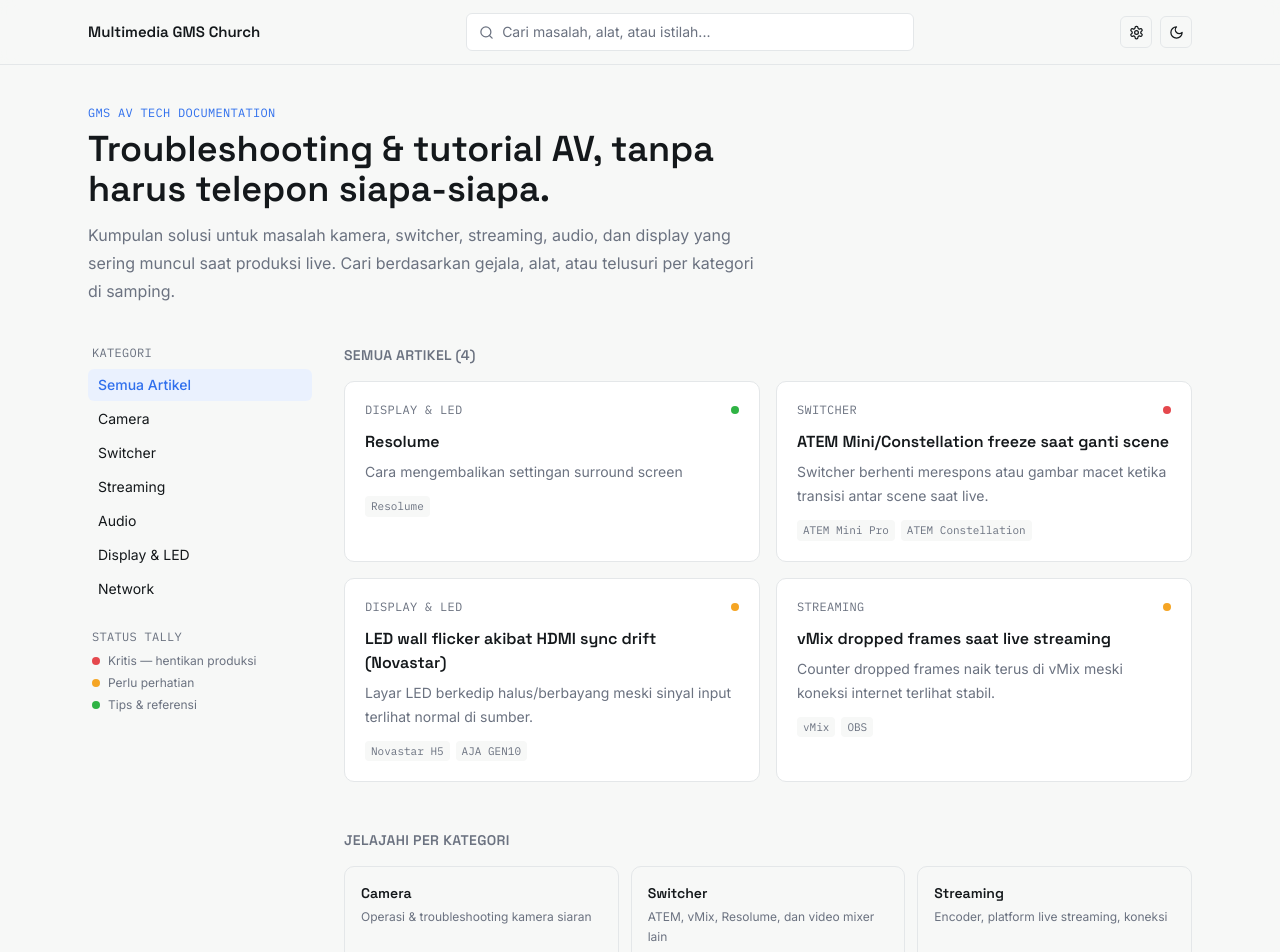
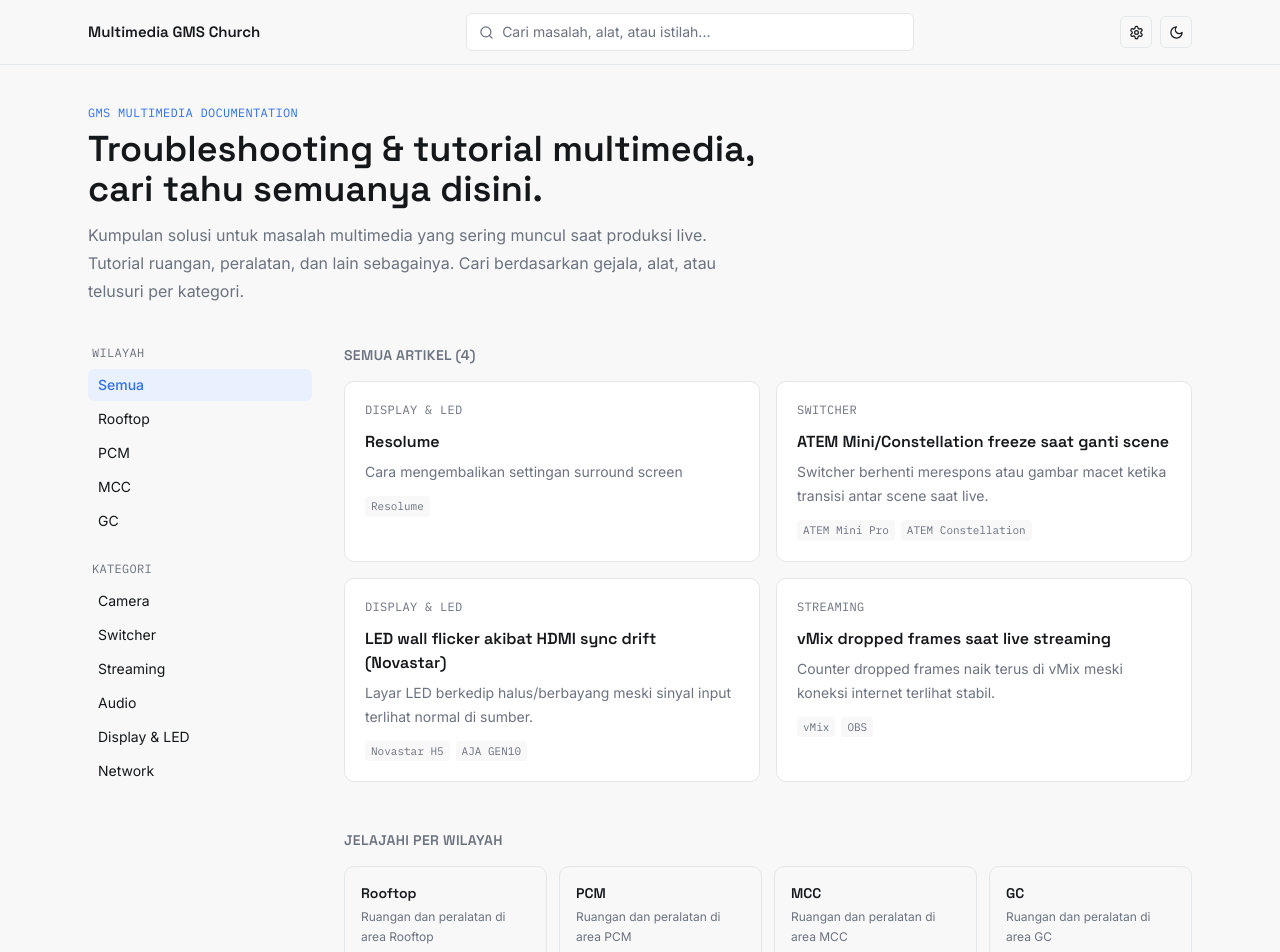
Before and after one commit to christophertekvi/gms-av-techsupport, a Next.js app: page / in a window 1280 px wide. Shown: the top 952 px of the page. Built offline with nearby package versions, Linux system fonts and the light colour scheme.

Commit message:
menambahkan kategori

```diff
--- a/app/admin/page.js
+++ b/app/admin/page.js
@@ -1,14 +1,13 @@
 'use client'
 
 import { useEffect, useState } from 'react'
-import { CATEGORIES } from '@/lib/categories'
-import TallyDot from '@/components/TallyDot'
+import { CATEGORIES, WILAYAH } from '@/lib/categories'
 import { Loader2, Upload, Trash2, Pencil, Plus, LogOut, Bold, Italic, Heading2, Heading3, List, ListOrdered, Link as LinkIcon, Video } from 'lucide-react'
 
 const EMPTY_FORM = {
   title: '',
   category: CATEGORIES[0].slug,
-  severity: 'tip',
+  wilayah: '',
   description: '',
   tags: '',
   equipment: '',
@@ -79,7 +78,7 @@
           className="w-full rounded-sm border border-border-light dark:border-border-dark bg-surface-light dark:bg-surface-dark px-3 py-2 text-sm outline-none"
           autoFocus
         />
-        {error && <p className="text-sm text-tally-critical">{error}</p>}
+        {error && <p className="text-sm text-red-500">{error}</p>}
         <button
           type="submit"
           disabled={loading}
@@ -172,11 +171,10 @@
               {articles.map((a) => (
                 <div key={a.slug} className="flex items-center justify-between p-4">
                   <div className="flex items-center gap-3 min-w-0">
-                    <TallyDot severity={a.severity} />
                     <div className="min-w-0">
                       <p className="text-sm font-medium truncate">{a.title}</p>
                       <p className="text-xs text-muted-light dark:text-muted-dark font-mono">
-                        {a.category} · {a.slug}
+                        {a.category}{a.wilayah ? ` · ${a.wilayah}` : ''} · {a.slug}
                       </p>
                     </div>
                   </div>
@@ -194,7 +192,7 @@
                     <button
                       onClick={() => handleDelete(a.slug)}
                       aria-label="Hapus"
-                      className="text-muted-light dark:text-muted-dark hover:text-tally-critical"
+                      className="text-muted-light dark:text-muted-dark hover:text-red-500"
                     >
                       <Trash2 size={15} />
                     </button>
@@ -240,7 +238,7 @@
     if (!url) return
 
     // Parse YouTube
-    const ytReg = /^.*(youtu.be\/|v\/|u\/\w\/|embed\/|watch\?v=|\&v=)([^#\&\?]*).*/
+    const ytReg = /^.*(youtu.be\/|v\/|u\/\w\/|embed\/|watch\?v=|\\&v=)([^#\\&\\?]*).*/
     const ytMatch = url.match(ytReg)
     const ytId = ytMatch && ytMatch[2].length === 11 ? ytMatch[2] : null
 
@@ -277,6 +275,7 @@
         if (d.article) {
           setForm({
             ...d.article,
+            wilayah: d.article.wilayah || '',
             tags: (d.article.tags || []).join(', '),
             equipment: (d.article.equipment || []).join(', '),
           })
@@ -368,16 +367,19 @@
         </div>
         <div>
           <label className="block text-xs font-mono uppercase tracking-wide text-muted-light dark:text-muted-dark mb-1">
-            Tingkat / Tally
+            Wilayah
           </label>
           <select
-            value={form.severity}
-            onChange={(e) => update('severity', e.target.value)}
+            value={form.wilayah}
+            onChange={(e) => update('wilayah', e.target.value)}
             className="w-full rounded-sm border border-border-light dark:border-border-dark bg-surface-light dark:bg-surface-dark px-3 py-2 text-sm outline-none"
           >
-            <option value="critical">Kritis (merah)</option>
-            <option value="warning">Perlu Perhatian (kuning)</option>
-            <option value="tip">Tips (hijau)</option>
+            <option value="">— Tidak spesifik —</option>
+            {WILAYAH.map((w) => (
+              <option key={w.slug} value={w.slug}>
+                {w.label}
+              </option>
+            ))}
           </select>
         </div>
       </div>
@@ -521,7 +523,7 @@
         />
       </div>
 
-      {error && <p className="text-sm text-tally-critical">{error}</p>}
+      {error && <p className="text-sm text-red-500">{error}</p>}
 
       <div className="flex items-center gap-3 pt-2">
         <button
--- a/app/artikel/[slug]/page.js
+++ b/app/artikel/[slug]/page.js
@@ -1,9 +1,8 @@
 import Sidebar from '@/components/Sidebar'
-import TallyDot from '@/components/TallyDot'
 import CategoryBadge from '@/components/CategoryBadge'
 import MDXContent from '@/components/MDXContent'
 import { getAllSlugs, getArticleBySlug } from '@/lib/articles'
-import { SEVERITY_MAP } from '@/components/TallyDot'
+import { getWilayah } from '@/lib/categories'
 import { notFound } from 'next/navigation'
 import Link from 'next/link'
 import { ArrowLeft } from 'lucide-react'
@@ -16,7 +15,7 @@
   const article = getArticleBySlug(params.slug)
   if (!article) return {}
   return {
-    title: `${article.title} — AV Tech Church`,
+    title: `${article.title} — GMS Multimedia Docs`,
     description: article.description,
   }
 }
@@ -24,12 +23,12 @@
 export default function ArticlePage({ params }) {
   const article = getArticleBySlug(params.slug)
   if (!article) notFound()
-  const severityMeta = SEVERITY_MAP[article.severity] || SEVERITY_MAP.tip
+  const wilayah = article.wilayah ? getWilayah(article.wilayah) : null
 
   return (
     <main className="mx-auto max-w-6xl px-4 sm:px-6 py-10">
       <div className="flex flex-col lg:flex-row gap-8">
-        <Sidebar activeCategory={article.category} />
+        <Sidebar activeCategory={article.category} activeWilayah={article.wilayah} />
         <article className="flex-1 min-w-0 max-w-3xl">
           <Link
             href="/"
@@ -40,7 +39,14 @@
 
           <div className="flex items-center gap-3 mb-3">
             <CategoryBadge slug={article.category} />
-            <TallyDot severity={article.severity} showLabel />
+            {wilayah && (
+              <Link
+                href={`/wilayah/${article.wilayah}`}
+                className="inline-flex items-center rounded-sm border border-border-light dark:border-border-dark px-2 py-0.5 text-xs font-mono uppercase tracking-wide text-accent hover:border-accent transition-colors"
+              >
+                {wilayah.label}
+              </Link>
+            )}
           </div>
 
           <h1 className="font-display text-2xl sm:text-3xl font-semibold leading-tight mb-3">
--- a/app/layout.js
+++ b/app/layout.js
@@ -2,6 +2,7 @@
 import Navbar from '@/components/Navbar'
 import './globals.css'
 import { Analytics } from '@vercel/analytics/next';
+import { SpeedInsights } from '@vercel/speed-insights/next';
 
 const display = Space_Grotesk({
   subsets: ['latin'],
@@ -45,6 +46,7 @@
         <Navbar />
         {children}
         <Analytics />
+        <SpeedInsights />
         <footer className="border-t border-border-light dark:border-border-dark mt-16">
           <div className="mx-auto max-w-6xl px-4 sm:px-6 py-6 text-xs text-muted-light dark:text-muted-dark flex items-center justify-between">
             <span>GMS Church — Technical Support</span>
--- a/app/page.js
+++ b/app/page.js
@@ -1,7 +1,7 @@
 import Sidebar from '@/components/Sidebar'
 import ArticleCard from '@/components/ArticleCard'
 import { getAllArticles } from '@/lib/articles'
-import { CATEGORIES } from '@/lib/categories'
+import { CATEGORIES, WILAYAH } from '@/lib/categories'
 import Link from 'next/link'
 
 export default function HomePage() {
@@ -11,15 +11,13 @@
     <main className="mx-auto max-w-6xl px-4 sm:px-6 py-10">
       <section className="mb-10 max-w-2xl">
         <p className="font-mono text-xs uppercase tracking-wide text-accent mb-2">
-          GMS AV Tech Documentation
+          GMS Multimedia Documentation
         </p>
         <h1 className="font-display text-3xl sm:text-4xl font-semibold leading-tight mb-3">
-          Troubleshooting &amp; tutorial AV, tanpa harus telepon siapa-siapa.
+          Troubleshooting &amp; tutorial multimedia, cari tahu semuanya disini.
         </h1>
         <p className="text-muted-light dark:text-muted-dark leading-7">
-          Kumpulan solusi untuk masalah kamera, switcher, streaming, audio, dan display
-          yang sering muncul saat produksi live. Cari berdasarkan gejala, alat, atau
-          telusuri per kategori di samping.
+          Kumpulan solusi untuk masalah multimedia yang sering muncul saat produksi live. Tutorial ruangan, peralatan, dan lain sebagainya. Cari berdasarkan gejala, alat, atau telusuri per kategori.
         </p>
       </section>
 
@@ -44,6 +42,26 @@
           )}
 
           <section className="mt-12">
+            <h2 className="font-display text-sm font-semibold uppercase tracking-wide text-muted-light dark:text-muted-dark mb-4">
+              Jelajahi per Wilayah
+            </h2>
+            <div className="grid sm:grid-cols-2 lg:grid-cols-4 gap-3">
+              {WILAYAH.map((w) => (
+                <Link
+                  key={w.slug}
+                  href={`/wilayah/${w.slug}`}
+                  className="rounded-md border border-border-light dark:border-border-dark p-4 hover:border-accent transition-colors"
+                >
+                  <p className="font-display font-semibold text-sm mb-1">{w.label}</p>
+                  <p className="text-xs text-muted-light dark:text-muted-dark leading-5">
+                    {w.description}
+                  </p>
+                </Link>
+              ))}
+            </div>
+          </section>
+
+          <section className="mt-8">
             <h2 className="font-display text-sm font-semibold uppercase tracking-wide text-muted-light dark:text-muted-dark mb-4">
               Jelajahi per Kategori
             </h2>
--- /dev/null
+++ b/app/wilayah/[slug]/page.js
@@ -0,0 +1,44 @@
+import Sidebar from '@/components/Sidebar'
+import ArticleCard from '@/components/ArticleCard'
+import { getArticlesByWilayah } from '@/lib/articles'
+import { getWilayah, WILAYAH } from '@/lib/categories'
+import { notFound } from 'next/navigation'
+
+export function generateStaticParams() {
+  return WILAYAH.map((w) => ({ slug: w.slug }))
+}
+
+export default function WilayahPage({ params }) {
+  const wilayah = getWilayah(params.slug)
+  if (!wilayah) notFound()
+  const articles = getArticlesByWilayah(params.slug)
+
+  return (
+    <main className="mx-auto max-w-6xl px-4 sm:px-6 py-10">
+      <div className="mb-8">
+        <p className="font-mono text-xs uppercase tracking-wide text-accent mb-2">Wilayah</p>
+        <h1 className="font-display text-2xl sm:text-3xl font-semibold mb-2">
+          {wilayah.label}
+        </h1>
+        <p className="text-muted-light dark:text-muted-dark">{wilayah.description}</p>
+      </div>
+
+      <div className="flex flex-col lg:flex-row gap-8">
+        <Sidebar activeWilayah={params.slug} />
+        <div className="flex-1 min-w-0">
+          {articles.length === 0 ? (
+            <div className="rounded-md border border-dashed border-border-light dark:border-border-dark p-10 text-center text-sm text-muted-light dark:text-muted-dark">
+              Belum ada artikel di wilayah ini.
+            </div>
+          ) : (
+            <div className="grid sm:grid-cols-2 gap-4">
+              {articles.map((article) => (
+                <ArticleCard key={article.slug} article={article} />
+              ))}
+            </div>
+          )}
+        </div>
+      </div>
+    </main>
+  )
+}
--- a/components/ArticleCard.jsx
+++ b/components/ArticleCard.jsx
@@ -1,9 +1,10 @@
 import Link from 'next/link'
-import TallyDot from './TallyDot'
 import { getCategory } from '@/lib/categories'
+import { getWilayah } from '@/lib/categories'
 
 export default function ArticleCard({ article }) {
   const category = getCategory(article.category)
+  const wilayah = article.wilayah ? getWilayah(article.wilayah) : null
   return (
     <Link
       href={`/artikel/${article.slug}`}
@@ -13,7 +14,11 @@
         <span className="text-xs font-mono uppercase tracking-wide text-muted-light dark:text-muted-dark">
           {category?.label || article.category}
         </span>
-        <TallyDot severity={article.severity} />
+        {wilayah && (
+          <span className="text-[11px] font-mono px-1.5 py-0.5 rounded bg-accent-soft dark:bg-accent-softDark text-accent">
+            {wilayah.label}
+          </span>
+        )}
       </div>
       <h3 className="font-display text-base font-semibold mb-1.5 group-hover:text-accent transition-colors">
         {article.title}
--- a/components/SearchBar.jsx
+++ b/components/SearchBar.jsx
@@ -4,7 +4,6 @@
 import { useRouter } from 'next/navigation'
 import Fuse from 'fuse.js'
 import { Search, X } from 'lucide-react'
-import TallyDot from './TallyDot'
 
 export default function SearchBar() {
   const [query, setQuery] = useState('')
@@ -83,7 +82,9 @@
                 }}
                 className="w-full text-left px-3 py-2.5 hover:bg-bg-light dark:hover:bg-bg-dark border-b border-border-light dark:border-border-dark last:border-0 flex items-center gap-2"
               >
-                <TallyDot severity={item.severity} />
+                <span className="text-[11px] font-mono uppercase text-muted-light dark:text-muted-dark shrink-0">
+                  {item.category}
+                </span>
                 <span className="text-sm truncate">{item.title}</span>
               </button>
             ))
--- a/components/Sidebar.jsx
+++ b/components/Sidebar.jsx
@@ -1,28 +1,49 @@
 import Link from 'next/link'
-import { CATEGORIES } from '@/lib/categories'
-import TallyDot from './TallyDot'
+import { CATEGORIES, WILAYAH } from '@/lib/categories'
 
-export default function Sidebar({ activeCategory }) {
+export default function Sidebar({ activeCategory, activeWilayah }) {
   return (
     <aside className="w-full lg:w-56 shrink-0">
       <nav className="lg:sticky lg:top-24 space-y-6">
         <div>
           <p className="text-xs font-mono uppercase tracking-wide text-muted-light dark:text-muted-dark mb-2 px-1">
-            Kategori
+            Wilayah
           </p>
           <ul className="space-y-0.5">
             <li>
               <Link
                 href="/"
                 className={`block rounded-sm px-2.5 py-1.5 text-sm transition-colors ${
-                  !activeCategory
+                  !activeCategory && !activeWilayah
                     ? 'bg-accent-soft dark:bg-accent-softDark text-accent font-medium'
                     : 'hover:bg-surface-light dark:hover:bg-surface-dark text-ink-light dark:text-ink-dark'
                 }`}
               >
-                Semua Artikel
+                Semua
               </Link>
             </li>
+            {WILAYAH.map((w) => (
+              <li key={w.slug}>
+                <Link
+                  href={`/wilayah/${w.slug}`}
+                  className={`block rounded-sm px-2.5 py-1.5 text-sm transition-colors ${
+                    activeWilayah === w.slug
+                      ? 'bg-accent-soft dark:bg-accent-softDark text-accent font-medium'
+                      : 'hover:bg-surface-light dark:hover:bg-surface-dark text-ink-light dark:text-ink-dark'
+                  }`}
+                >
+                  {w.label}
+                </Link>
+              </li>
+            ))}
+          </ul>
+        </div>
+
+        <div>
+          <p className="text-xs font-mono uppercase tracking-wide text-muted-light dark:text-muted-dark mb-2 px-1">
+            Kategori
+          </p>
+          <ul className="space-y-0.5">
             {CATEGORIES.map((cat) => (
               <li key={cat.slug}>
                 <Link
@@ -39,23 +60,6 @@
             ))}
           </ul>
         </div>
-
-        <div className="px-1">
-          <p className="text-xs font-mono uppercase tracking-wide text-muted-light dark:text-muted-dark mb-2">
-            Status Tally
-          </p>
-          <ul className="space-y-1.5">
-            <li className="flex items-center gap-2 text-xs text-muted-light dark:text-muted-dark">
-              <TallyDot severity="critical" /> Kritis — hentikan produksi
-            </li>
-            <li className="flex items-center gap-2 text-xs text-muted-light dark:text-muted-dark">
-              <TallyDot severity="warning" /> Perlu perhatian
-            </li>
-            <li className="flex items-center gap-2 text-xs text-muted-light dark:text-muted-dark">
-              <TallyDot severity="tip" /> Tips & referensi
-            </li>
-          </ul>
-        </div>
       </nav>
     </aside>
   )
--- a/components/TallyDot.jsx
+++ /dev/null
@@ -1,23 +0,0 @@
-const SEVERITY_MAP = {
-  critical: { color: 'bg-tally-critical', label: 'Kritis' },
-  warning: { color: 'bg-tally-warning', label: 'Perlu Perhatian' },
-  tip: { color: 'bg-tally-ok', label: 'Tips' },
-}
-
-// Borrows real broadcast-switcher tally convention: red = program/on-air issue,
-// amber = caution, green = preview/resolved-tip. Encodes actual severity.
-export default function TallyDot({ severity = 'tip', showLabel = false, className = '' }) {
-  const meta = SEVERITY_MAP[severity] || SEVERITY_MAP.tip
-  return (
-    <span className={`inline-flex items-center gap-1.5 ${className}`}>
-      <span className={`h-2 w-2 rounded-full ${meta.color} shrink-0`} aria-hidden="true" />
-      {showLabel && (
-        <span className="text-xs font-mono uppercase tracking-wide text-muted-light dark:text-muted-dark">
-          {meta.label}
-        </span>
-      )}
-    </span>
-  )
-}
-
-export { SEVERITY_MAP }
--- a/lib/articles.js
+++ b/lib/articles.js
@@ -22,7 +22,7 @@
     content,
     title: data.title || slug,
     category: data.category || 'lainnya',
-    severity: data.severity || 'tip', // critical | warning | tip
+    wilayah: data.wilayah || null,
     description: data.description || '',
     tags: data.tags || [],
     updatedAt: data.updatedAt || null,
@@ -41,6 +41,10 @@
   return getAllArticles().filter((a) => a.category === categorySlug)
 }
 
+export function getArticlesByWilayah(wilayahSlug) {
+  return getAllArticles().filter((a) => a.wilayah === wilayahSlug)
+}
+
 export function slugify(input) {
   return input
     .toLowerCase()
@@ -53,21 +57,22 @@
 export function buildFrontmatter({
   title,
   category,
-  severity,
+  wilayah,
   description,
   tags,
   equipment,
   updatedAt,
 }) {
-  return {
+  const fm = {
     title,
     category,
-    severity,
     description: description || '',
     tags: tags || [],
     equipment: equipment || [],
     updatedAt: updatedAt || new Date().toISOString().slice(0, 10),
   }
+  if (wilayah) fm.wilayah = wilayah
+  return fm
 }
 
 export function stringifyArticle(frontmatter, content) {
--- a/lib/categories.js
+++ b/lib/categories.js
@@ -1,3 +1,10 @@
+export const WILAYAH = [
+  { slug: 'rooftop', label: 'Rooftop', description: 'Ruangan dan peralatan di area Rooftop' },
+  { slug: 'pcm', label: 'PCM', description: 'Ruangan dan peralatan di area PCM' },
+  { slug: 'mcc', label: 'MCC', description: 'Ruangan dan peralatan di area MCC' },
+  { slug: 'gc', label: 'GC', description: 'Ruangan dan peralatan di area GC' },
+]
+
 export const CATEGORIES = [
   { slug: 'camera', label: 'Camera', description: 'Operasi & troubleshooting kamera siaran' },
   { slug: 'switcher', label: 'Switcher', description: 'ATEM, vMix, Resolume, dan video mixer lain' },
@@ -10,3 +17,7 @@
 export function getCategory(slug) {
   return CATEGORIES.find((c) => c.slug === slug)
 }
+
+export function getWilayah(slug) {
+  return WILAYAH.find((w) => w.slug === slug)
+}
--- a/package.json
+++ b/package.json
@@ -11,6 +11,7 @@
   "dependencies": {
     "@octokit/rest": "^20.1.1",
     "@vercel/analytics": "^2.0.1",
+    "@vercel/speed-insights": "^2.0.0",
     "clsx": "^2.1.1",
     "fuse.js": "^7.0.0",
     "gray-matter": "^4.0.3",
```
Also changed, not shown: 1 other file (tests, documents, lock files or other folders).
